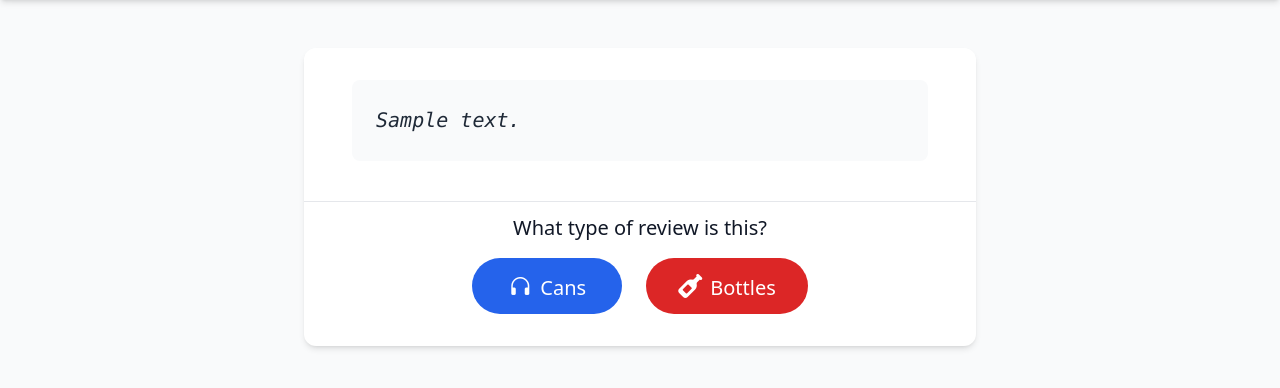
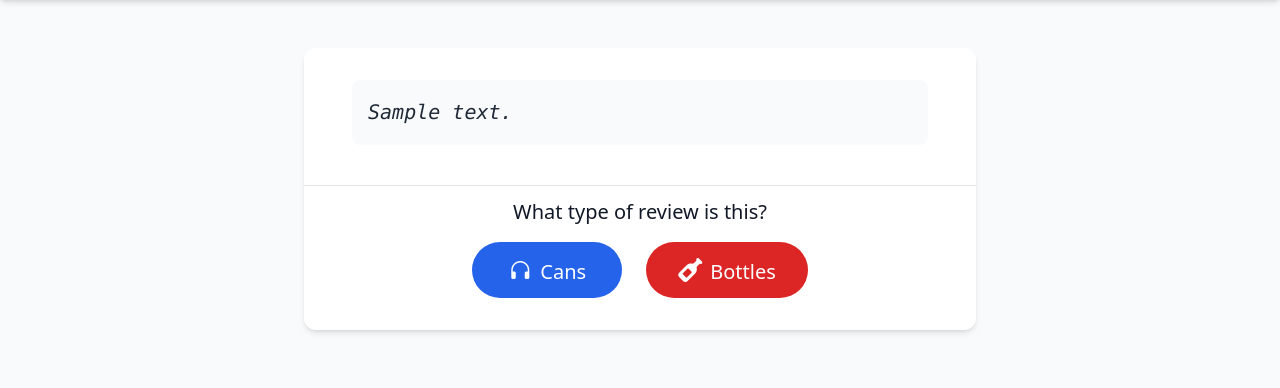
Before and after one commit to petecheslock/bottles_or_cans, a Flask app: page /play in a window 1280 px wide. Shown: the part 52-440 px from the top of the page. Run offline with Flask 3, Linux system fonts and the light colour scheme; tables that the repository leaves empty hold one stand-in row (values such as "Sample post").

Commit message:
Improve review text rendering and layout precision
- Adjust CSS classes for precise positioning of measurement and review text divs
- Optimize text container height calculation with explicit min-height and height setting
- Refine text container padding and margin for tighter spacing
- Add explicit positioning classes for measurement div

```diff
--- a/static/css/main.css
+++ b/static/css/main.css
@@ -624,8 +624,20 @@ video {
   inset: 0px;
 }
 
+.left-0 {
+  left: 0px;
+}
+
+.right-0 {
+  right: 0px;
+}
+
 .right-3 {
   right: 0.75rem;
+}
+
+.top-0 {
+  top: 0px;
 }
 
 .top-3 {
--- a/templates/index.html
+++ b/templates/index.html
@@ -8,9 +8,11 @@
        <div class="max-w-2xl mx-auto bg-white dark:bg-gray-800 rounded-xl shadow-md animate__animated animate__fadeIn">
            <!-- Review Text Section - Keep original padding -->
            <div class="p-8 border-b border-gray-200 dark:border-gray-700">
-               <div class="max-w-xl mx-auto text-xl italic text-gray-800 dark:text-gray-200 p-6 mb-2 bg-gray-50 dark:bg-gray-700 rounded-lg">
-                   <div id="measureText" class="font-mono whitespace-pre-wrap leading-relaxed invisible absolute text-left">{{ review.text }}</div>
-                   <p id="reviewText" class="font-mono whitespace-pre-wrap leading-relaxed text-left"></p>
+               <div class="max-w-xl mx-auto text-xl italic text-gray-800 dark:text-gray-200 p-4 mb-2 bg-gray-50 dark:bg-gray-700 rounded-lg relative">
+                   <!-- Measurement div - match styling but remove bottom padding -->
+                   <div id="measureText" class="font-mono whitespace-pre-wrap leading-relaxed invisible absolute top-0 left-0 right-0 pt-4 px-4">{{ review.text }}</div>
+                   <!-- Actual text container - add small negative margin to tighten spacing -->
+                   <p id="reviewText" class="font-mono whitespace-pre-wrap leading-relaxed -mb-1"></p>
                </div>
            </div>
 
@@ -88,7 +90,15 @@ document.addEventListener('DOMContentLoaded', function() {
     const headphonesBtn = document.getElementById('headphonesBtn');
     const wineBtn = document.getElementById('wineBtn');
 
-    textContainer.style.minHeight = measureDiv.offsetHeight + 'px';
+    // Force a layout calculation
+    void measureDiv.offsetHeight;
+
+    // Set both min-height and height to ensure proper sizing
+    const measuredHeight = measureDiv.offsetHeight;
+    textContainer.style.minHeight = measuredHeight + 'px';
+    textContainer.style.height = measuredHeight + 'px';
+
+    // Remove the measurement div
     measureDiv.remove();
 
     typeText(reviewText, 'reviewText', function() {
```
